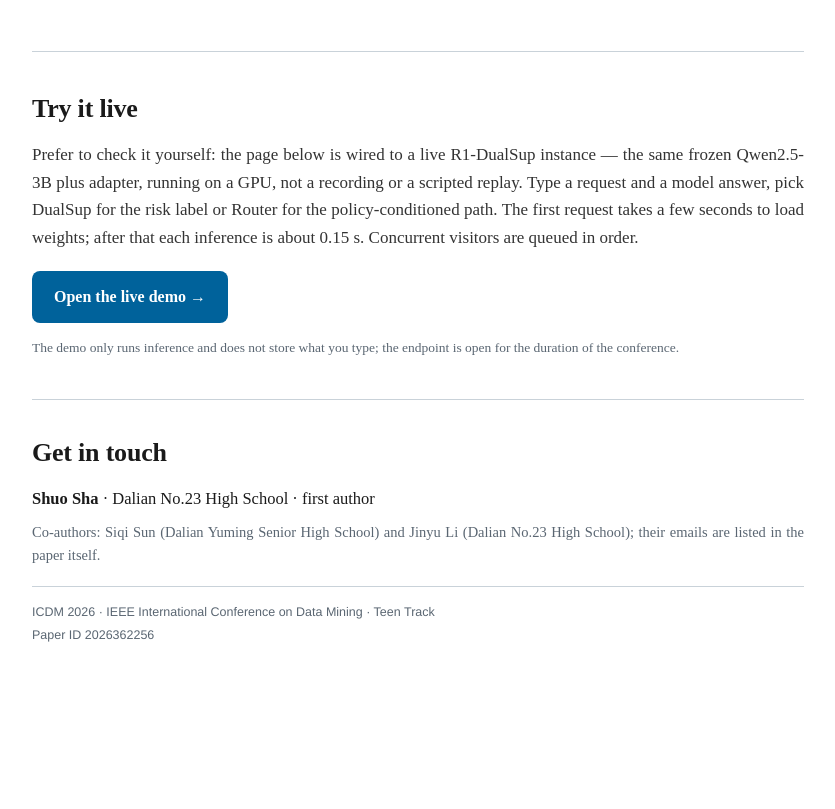
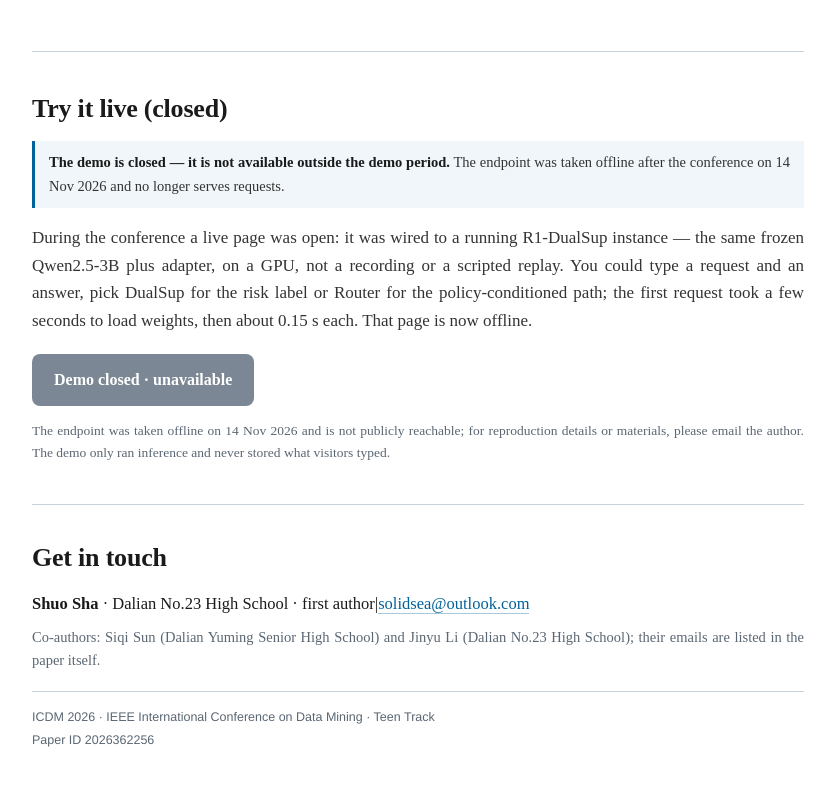
Before and after one commit to Solid-Sea/icdm2026-landing, a plain HTML site: page xguard/index.html in a window 1280 px wide. Shown: the part 3400-4209 px from the top of the page, without its empty margins (222-1057 px from the left). Before the commit the page ends 4104 px from the top, so only its background shows below. Drawn offline with Linux system fonts and the light colour scheme.

Commit message:
demo: mark live demo as closed after ICDM 2026 (offline, not in demo period)

```diff
--- a/xguard/index.html
+++ b/xguard/index.html
@@ -89,6 +89,9 @@
        padding:13px 22px;border-radius:8px;border:0;font-weight:700;font-size:16px;margin:6px 0 4px;
        transition:background .15s}
   .cta:hover{background:#00507d;border-bottom:1px solid transparent;color:#fff}
+  .cta-off{background:#7b8794;cursor:default;pointer-events:none}
+  .offnote{border-left:3px solid var(--ieee);background:rgba(0,98,155,.06);
+           padding:10px 14px;font-size:14.5px;margin:0 0 16px}
   .meta{font-family:var(--sans);font-size:12.5px;color:var(--muted);line-height:1.9;
         margin-top:18px;border-top:1px solid var(--rule);padding-top:14px}
 
@@ -238,23 +241,27 @@
   </section>
 
   <section>
-    <h2><span class="zh">在线体验</span><span class="en">Try it live</span></h2>
+    <h2><span class="zh">在线体验（已结束）</span><span class="en">Try it live (closed)</span></h2>
+    <p class="offnote">
+      <span class="zh"><b>当前不在演示期，体验台已关闭，无法访问。</b>演示服务于 2026-11-14 大会结束后下线，页面地址不再对外提供服务。</span>
+      <span class="en"><b>The demo is closed — it is not available outside the demo period.</b> The endpoint was taken offline after the conference on 14 Nov 2026 and no longer serves requests.</span>
+    </p>
     <p>
-      <span class="zh">不想只看图表，可以直接自己试一次：打开的页面连着正在运行的 R1-DualSup（同一套冻结 Qwen2.5-3B + 适配器，跑在一张 GPU 上，不是录屏也不是脚本回放）。输入一条请求和一段模型回答，选 DualSup 看风险标签，选 Router 看动态策略下的判定路径。首次请求需要几秒加载权重，之后单条推理约 0.15 秒；多人同时点会按顺序排队。</span>
-      <span class="en">Prefer to check it yourself: the page below is wired to a live R1-DualSup instance — the same frozen Qwen2.5-3B plus adapter, running on a GPU, not a recording or a scripted replay. Type a request and a model answer, pick DualSup for the risk label or Router for the policy-conditioned path. The first request takes a few seconds to load weights; after that each inference is about 0.15 s. Concurrent visitors are queued in order.</span>
+      <span class="zh">答辩期间曾开放一个可以直接试的页面：它连着真实运行的 R1-DualSup（同一套冻结 Qwen2.5-3B + 适配器，跑在一张 GPU 上，不是录屏也不是脚本回放）。输入一条请求和一段模型回答，选 DualSup 看风险标签，选 Router 看动态策略下的判定路径；首次请求要几秒加载权重，之后单条推理约 0.15 秒。该页面现已下线。</span>
+      <span class="en">During the conference a live page was open: it was wired to a running R1-DualSup instance — the same frozen Qwen2.5-3B plus adapter, on a GPU, not a recording or a scripted replay. You could type a request and an answer, pick DualSup for the risk label or Router for the policy-conditioned path; the first request took a few seconds to load weights, then about 0.15 s each. That page is now offline.</span>
     </p>
-    <a class="cta" href="https://s30275.solidsea.cn/" target="_blank" rel="noopener">
-      <span class="zh">打开在线体验台 →</span><span class="en">Open the live demo →</span>
-    </a>
+    <span class="cta cta-off">
+      <span class="zh">演示已结束 · 暂不可用</span><span class="en">Demo closed · unavailable</span>
+    </span>
     <p style="font-size:13.5px;color:var(--muted);margin:10px 0 0">
-      <span class="zh">演示服务只做推理，不保存输入内容；服务为答辩期间临时开放。</span>
-      <span class="en">The demo only runs inference and does not store what you type; the endpoint is open for the duration of the conference.</span>
+      <span class="zh">体验台已于 2026-11-14 关闭，地址不再对外开放；如需复现细节或索取材料，欢迎来信联系作者。演示服务只做推理，从未保存输入内容。</span>
+      <span class="en">The endpoint was taken offline on 14 Nov 2026 and is not publicly reachable; for reproduction details or materials, please email the author. The demo only ran inference and never stored what visitors typed.</span>
     </p>
   </section>
 
   <footer>
     <h2><span class="zh">聊聊</span><span class="en">Get in touch</span></h2>
-    <div class="contact"><b><span class="zh">沙硕</span><span class="en">Shuo Sha</span></b> · <span class="zh">大连市第二十三中学 · 第一作者</span><span class="en">Dalian No.23 High School · first author</span></div>
+    <div class="contact"><b><span class="zh">沙硕</span><span class="en">Shuo Sha</span></b> · <span class="zh">大连市第二十三中学 · 第一作者</span><span class="en">Dalian No.23 High School · first author</span><span class="sep">|</span><a href="#" data-m="solidsea" data-d="outlook.com" class="mail">email</a></div>
     <p style="font-size:14.5px;color:var(--muted);margin:6px 0 0"><span class="zh">合作者：孙思祈（大连育明高级中学）、李金宇（大连市第二十三中学），其邮箱见论文作者栏。</span><span class="en">Co-authors: Siqi Sun (Dalian Yuming Senior High School) and Jinyu Li (Dalian No.23 High School); their emails are listed in the paper itself.</span></p>
     <div class="meta">
       ICDM 2026 · IEEE International Conference on Data Mining · Teen Track<br>
```
Also changed, not shown: index.html (+4 -4 lines).
